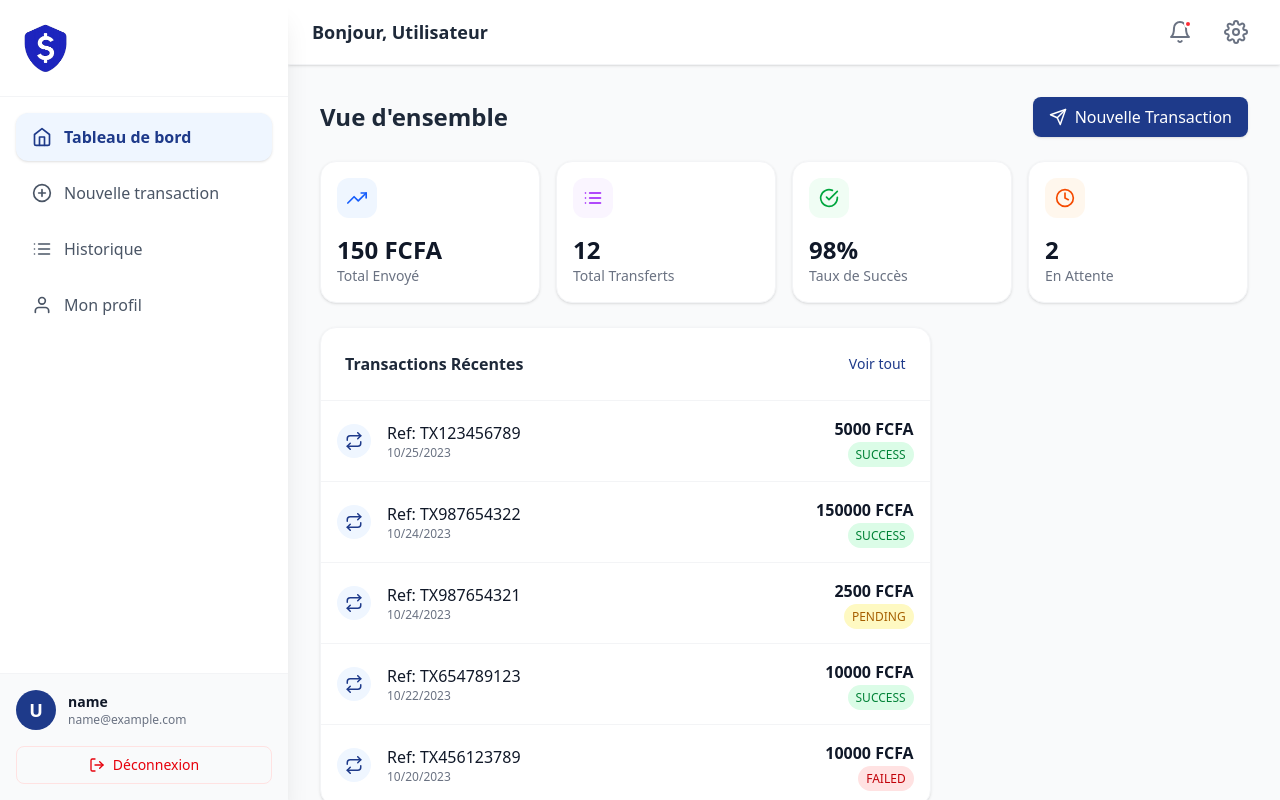
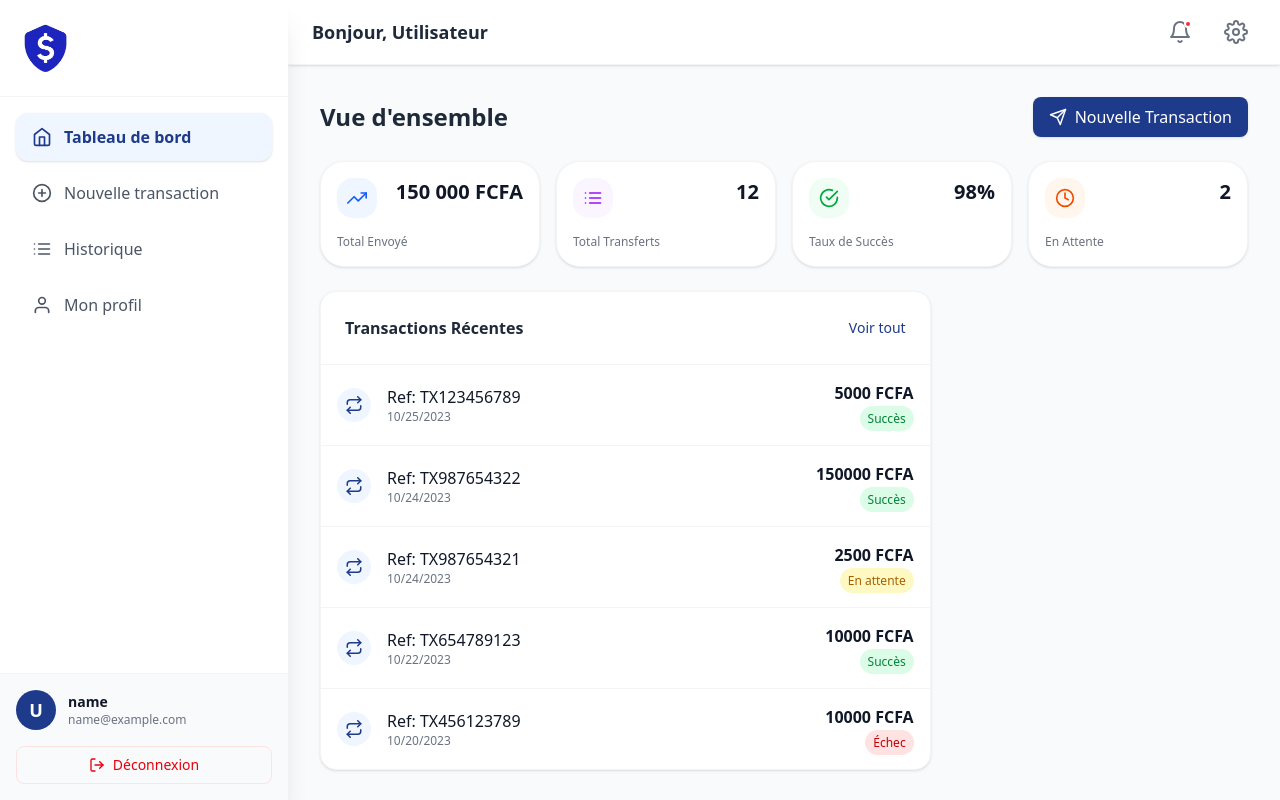
Before and after one commit to codelabbj/unicash-frontend, a React (Vite) app: page /dashboard in a window 1280 px wide. Built offline with nearby package versions, Linux system fonts and the light colour scheme; no server answers; sample sign-in values are in the browser's storage.

Commit message:
Change the card features

```diff
--- a/src/components/dashboard/RecentTransactions.jsx
+++ b/src/components/dashboard/RecentTransactions.jsx
@@ -45,7 +45,8 @@ const RecentTransactions = ({ transactions = [] }) => {
                             <span className={`text-xs px-2 py-1 rounded-full ${tx.status === 'SUCCESS' ? 'bg-green-100 text-green-700' :
                                 tx.status === 'PENDING' ? 'bg-yellow-100 text-yellow-700' : 'bg-red-100 text-red-700'
                                 }`}>
-                                {tx.status}
+                                {tx.status === 'SUCCESS' ? 'Succès' :
+                                    tx.status === 'PENDING' ? 'En attente' : 'Échec'}
                             </span>
                         </div>
                     </div>
--- a/src/components/dashboard/StatisticsCard.jsx
+++ b/src/components/dashboard/StatisticsCard.jsx
@@ -8,27 +8,29 @@ const StatisticsCard = ({ title, value, icon: Icon, isDark = false, color }) =>
 
     const iconStyle = color
         ? colorVariants[color]
-        : (isDark ? 'bg-white-50 text-[#ffffff]' : 'bg-gray-50 text-primary');
+        : (isDark ? 'bg-blue-50 text-[#1e40af]' : 'bg-gray-50 text-primary');
 
     return (
         <div className={`
-             rounded-2xl p-4 flex flex-col justify-between gap-4 transition-transform hover:scale-[1.02]
+             rounded-3xl p-4 flex flex-col justify-between gap-2 transition-transform hover:scale-[1.02]
             ${isDark
                 ? 'bg-white text-gray-900 shadow-sm'
                 : 'bg-white shadow-sm border border-gray-100'}
         `}>
-            <div className={`
-                w-10 h-10 rounded-xl flex items-center justify-center
+            <div className="flex items-start justify-between mb-2">
+                <div className={`
+                w-10 h-10 rounded-2xl flex items-center justify-center
                 ${iconStyle}
             `}>
-                <Icon className="w-5 h-5" />
+                    <Icon className="w-5 h-5" />
+                </div>
+                <h3 className="text-lg md:text-xl font-bold text-gray-900">
+                    {value}
+                </h3>
             </div>
 
             <div>
-                <h3 className="text-xl md:text-2xl font-bold text-gray-900">
-                    {value}
-                </h3>
-                <p className="text-xs md:text-sm font-medium text-gray-500">
+                <p className="text-xs font-medium text-gray-500">
                     {title}
                 </p>
             </div>
--- a/src/pages/Dashboard.jsx
+++ b/src/pages/Dashboard.jsx
@@ -8,7 +8,7 @@ import { getRecentTransactions, mockBanners } from '../utils/mockData';
 const Dashboard = () => {
     // Mock data - to be replaced with API call
     const stats = {
-        totalSent: '150  FCFA',
+        totalSent: '150 000 FCFA',
         transactionsCount: 12,
         successRate: '98%',
         pendingCount: 2
--- a/src/pages/transaction/TransactionHistory.jsx
+++ b/src/pages/transaction/TransactionHistory.jsx
@@ -48,6 +48,16 @@ const TransactionHistory = () => {
         }
     };
 
+    const getStatusLabel = (status) => {
+        switch (status) {
+            case 'SUCCESS': return 'Succès';
+            case 'PENDING': return 'En attente';
+            case 'FAILED': return 'Échec';
+            case 'ALL': return 'Tout voir';
+            default: return status;
+        }
+    };
+
     return (
         <div className="space-y-6">
             <div className="flex flex-col md:flex-row md:items-center justify-between gap-4">
@@ -80,7 +90,7 @@ const TransactionHistory = () => {
                                 : 'border-transparent text-gray-500 hover:text-gray-700'
                                 }`}
                         >
-                            {tab === 'ALL' ? 'Tout voir' : tab}
+                            {getStatusLabel(tab)}
                         </button>
                     ))}
                 </nav>
@@ -119,7 +129,7 @@ const TransactionHistory = () => {
                                             </p>
                                             <div className={`inline-flex items-center gap-1 px-2.5 py-0.5 rounded-full text-xs font-medium mt-1 ${getStatusColor(tx.status)}`}>
                                                 {getStatusIcon(tx.status)}
-                                                {tx.status}
+                                                {getStatusLabel(tx.status)}
                                             </div>
                                         </div>
                                     </div>
```
